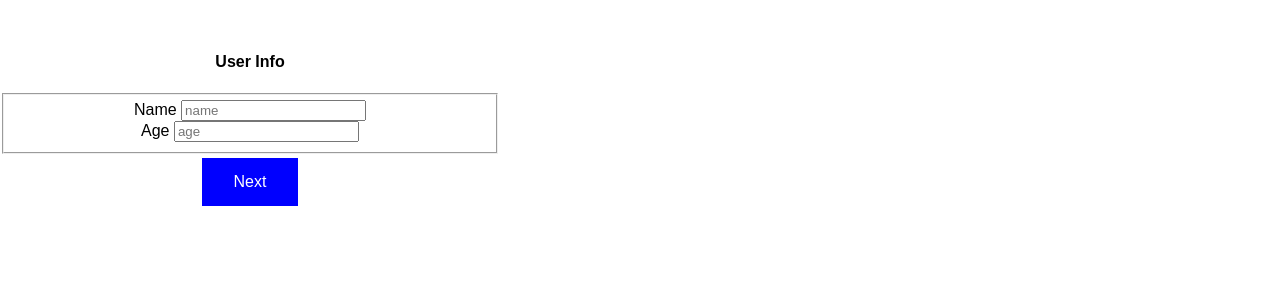
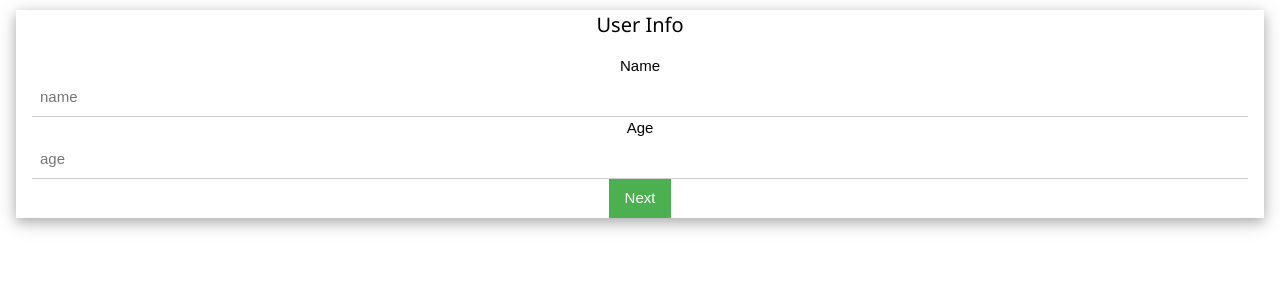
Before and after one commit to rschreck/multi-step-wizard, a React (Create React App) app: page /user in a window 1280 px wide. Shown: the top 300 px of the page. Built offline with nearby package versions, Linux system fonts and the light colour scheme.

Commit message:
some css

```diff
--- a/public/index.html
+++ b/public/index.html
@@ -4,6 +4,7 @@
     <meta charset="utf-8" />
     <link rel="icon" href="%PUBLIC_URL%/favicon.ico" />
     <meta name="viewport" content="width=device-width, initial-scale=1" />
+    <link rel="stylesheet" href="https://www.w3schools.com/w3css/4/w3.css" />
     <meta name="theme-color" content="#000000" />
     <meta
       name="description"
--- a/src/Components/StepWizard.jsx
+++ b/src/Components/StepWizard.jsx
@@ -12,7 +12,7 @@ const StepWizard = () => {
       <ul>
         <li>
           <button
-            className={currentStep === 1 ? "button-green" : ""}
+            className={currentStep === 1 ? "w3-button w3-green" : "w3-button "}
             onClick={() => setCurrentStep(1)}
           >
             User Info
@@ -20,7 +20,7 @@ const StepWizard = () => {
         </li>
         <li>
           <button
-            className={currentStep === 2 ? "button-green" : ""}
+            className={currentStep === 2 ? "w3-button w3-green" : "w3-button"}
             onClick={() => setCurrentStep(2)}
           >
             Contact Info
@@ -28,7 +28,7 @@ const StepWizard = () => {
         </li>
         <li>
           <button
-            className={currentStep === 3 ? "button-green" : ""}
+            className={currentStep === 3 ? "w3-button w3-green" : "w3-button"}
             onClick={() => setCurrentStep(3)}
           >
             Address 3
--- a/src/Components/UserInfo.jsx
+++ b/src/Components/UserInfo.jsx
@@ -48,8 +48,8 @@ function UserInfo() {
   };
 
   return (
-    <div className={`${styles.container} container`}>
-      <div className="box">
+    <div className={"w3-container"}>
+      <div className="w3-card-4">
         <h4>User Info</h4>
         {/* <ul>
           {Object.entries(formData).map(([name, value]) => (
@@ -60,14 +60,14 @@ function UserInfo() {
         </ul> */}
         <p>{errorData}</p>
 
-        <form onSubmit={handleSubmit}>
-          <fieldset>
+        <form onSubmit={handleSubmit} className="w3-container">
+          {/* <fieldset> */}
           <div className="field">
             <label className="label">Name </label>
             <input
               name="name"
               placeholder="name"
-                className="input"
+              className="w3-input"
               onChange={(e) => {
                 setFormData(e);
                 validate(e.target.value, "name");
@@ -76,8 +76,10 @@ function UserInfo() {
             />
           </div>
           <div className="field">
-              <label className="label">Age </label>
+            <label className="w3-label">Age </label>
             <input
+              className="w3-input"
+              type="text"
               name="age"
               placeholder="age"
               onChange={(e) => {
@@ -87,8 +89,14 @@ function UserInfo() {
               value={formData.age || ""}
             />
           </div>
-          </fieldset>
-          <button type="submit" disabled={errorData.length > 0}>
+          {/* </fieldset> */}
+          <button
+            className={
+              errorData.length > 0 ? "w3-button w3-grey" : "w3-button w3-green"
+            }
+            type="submit"
+            disabled={errorData.length > 0}
+          >
             Next
           </button>
         </form>
--- a/src/index.css
+++ b/src/index.css
@@ -26,7 +26,7 @@ li {
   display: inline; /* or 'inline-block' */
 }
 
-button {
+button2 {
   background-color: blue;
   border: none;
   color: white;
@@ -39,6 +39,6 @@ button {
   cursor: pointer;
 }
 
-.button-green {
+.button-green2 {
   background-color: green;
 }
```
Lines whose indentation alone changed are shown as unchanged.
